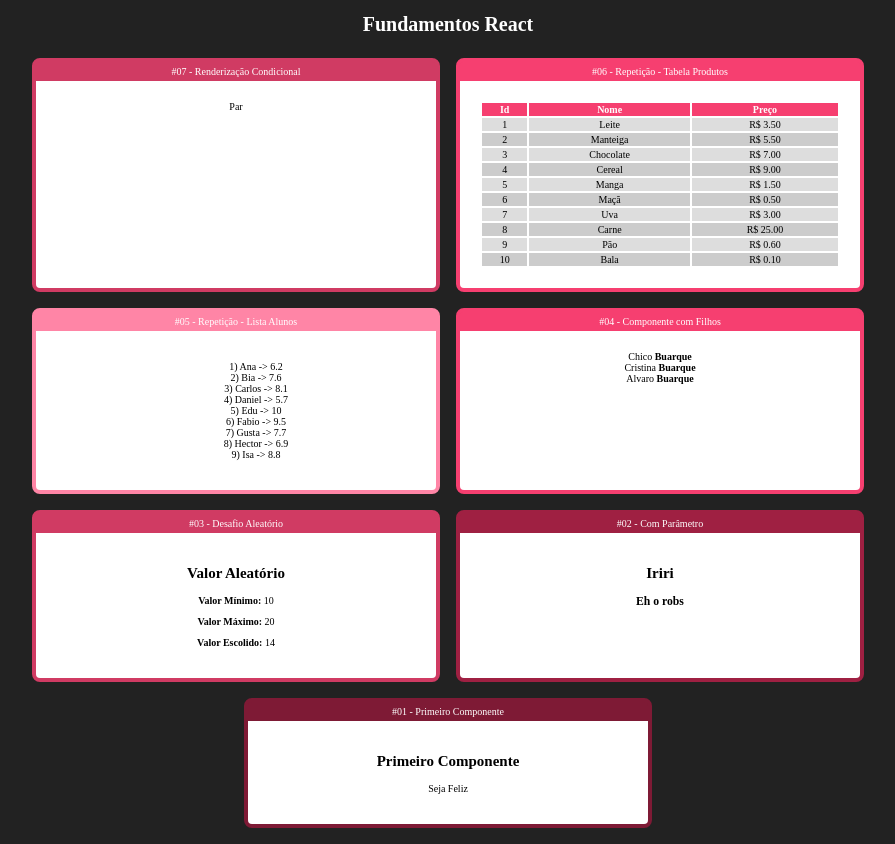
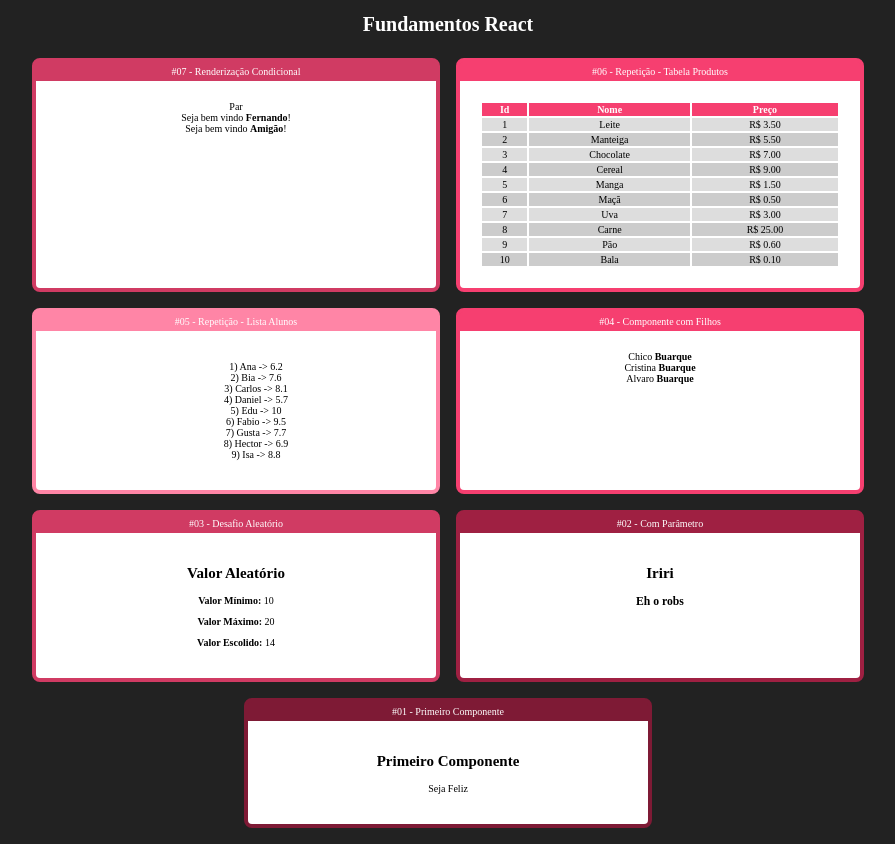
Before and after one commit to DisistiNao/Fundamentos-React, a React (Create React App) app: page / in a window 1280 px wide. Shown: the whole page, without its empty margins (192-1087 px from the left). Built offline with nearby package versions, Linux system fonts and the light colour scheme.

Commit message:
Render Condicional

```diff
--- a/src/App.jsx
+++ b/src/App.jsx
@@ -1,22 +1,28 @@
 import "./App.css"
 import React from 'react'
 
+import UsuarioInfo from "./components/condicional/UsuarioInfo"
+import ParOuImpar from "./components/condicional/ParOuImpar"
+import TabelaProdutos from "./components/repeticao/TabelaProdutos"
+import ListaAlunos from "./components/repeticao/ListaAlunos"
+import FamiliaMembro from "./components/basicos/FamiliaMembro"
+import Familia from "./components/basicos/Familia"
+import Aleatorio from "./components/basicos/Aleatorio"
+import ComParametro from './components/basicos/ComParametro'
+import Primeiro from './components/basicos/Primeiro'
 import Card from "./components/layout/Card"
-import Primeiro from './components/basicos/Primeiro'
-import ComParametro from './components/basicos/ComParametro'
-import Aleatorio from "./components/basicos/Aleatorio"
-import Familia from "./components/basicos/Familia"
-import FamiliaMembro from "./components/basicos/FamiliaMembro"
-import ListaAlunos from "./components/repeticao/ListaAlunos"
-import TabelaProdutos from "./components/repeticao/TabelaProdutos"
-import ParOuImpar from "./components/condicional/ParOuImpar"
 
 export default () => (
     <div className="app">
         <h1>Fundamentos React</h1>
+
         <div className="cards">
+            {/* <Card titulo="#08 - Renderização Condicional" color="#9f2042">
+            </Card> */}
             <Card titulo="#07 - Renderização Condicional" color="#d03b63">
                 <ParOuImpar numero={20}/>
+                <UsuarioInfo usuario={{nome: 'Fernando'}}/>
+                <UsuarioInfo usuario={{email: 'fer@nando.com'}}/>
             </Card>
             <Card titulo="#06 - Repetição - Tabela Produtos" color="#f63f70">
                 <TabelaProdutos />
--- /dev/null
+++ b/src/components/condicional/If.js
@@ -0,0 +1,21 @@
+export default (props) => {
+    // console.log(props.children)
+
+    const elseChild = props.children.filter(child => {
+        return child.type && child.type.name === "Else"
+    })[0]
+
+    const ifChild = props.children.filter(child => {
+        return child !== elseChild
+    })
+
+    if(props.test) {
+        return ifChild
+    } else if(elseChild) {
+        return elseChild
+    } else {
+        return false
+    }
+}
+
+export const Else = props => props.children
--- /dev/null
+++ b/src/components/condicional/UsuarioInfo.jsx
@@ -0,0 +1,23 @@
+import React from "react"
+import If, {Else} from "./If"
+
+export default (props) => {
+    const usuario = props.usuario || {}
+    return (
+        <div>
+            {/* <If test={usuario && usuario.nome}>
+                Seja bem vindo <strong>{usuario.nome}</strong>!
+            </If>
+            <If test={!usuario || !usuario.nome}>
+                Seja bem vindo <strong>Amigão</strong>!
+            </If> */}
+
+            <If test={usuario && usuario.nome}>
+                Seja bem vindo <strong>{usuario.nome}</strong>!
+                <Else>
+                    Seja bem vindo <strong>Amigão</strong>!
+                </Else>
+            </If>
+        </div>
+    )
+}
```
